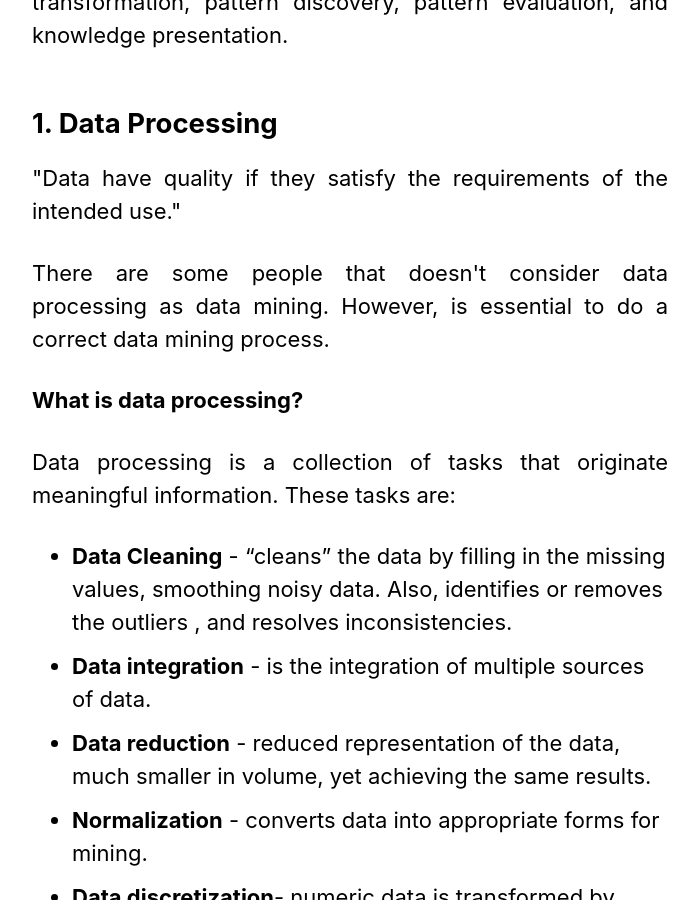
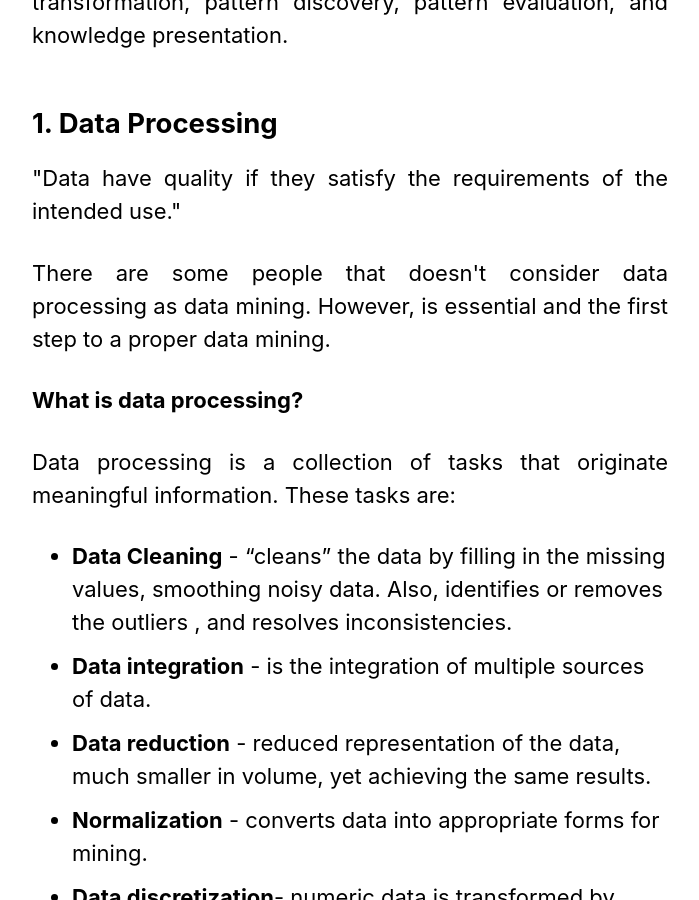
Before and after one commit to vidigaljoao/vidigaljoao.github.io, a Jekyll site: the page built from _posts/2019-08-22-data-mining.md, in a window 1280 px wide and 900 px high, scrolled down 342 px. Shown: the whole window, without its empty margins (290-989 px from the left). Built offline with Jekyll 4.4.1, drawn with Linux system fonts in a browser that asks for light colours; cached includes are drawn as plain includes; nearby versions of some CDN libraries.

```diff
--- a/_posts/2019-08-22-data-mining.md
+++ b/_posts/2019-08-22-data-mining.md
@@ -16,7 +16,7 @@
 
 <p style='text-align: justify;'>"Data have quality if they satisfy the requirements of the intended use."</p>
 
-<p style='text-align: justify;'>There are some people that doesn't consider data processing as data mining. However, is essential to do a correct data mining process.</p>
+<p style='text-align: justify;'>There are some people that doesn't consider data processing as data mining. However, is essential and the first step to a proper data mining.</p>
 
 **What is data processing?**
 
```
